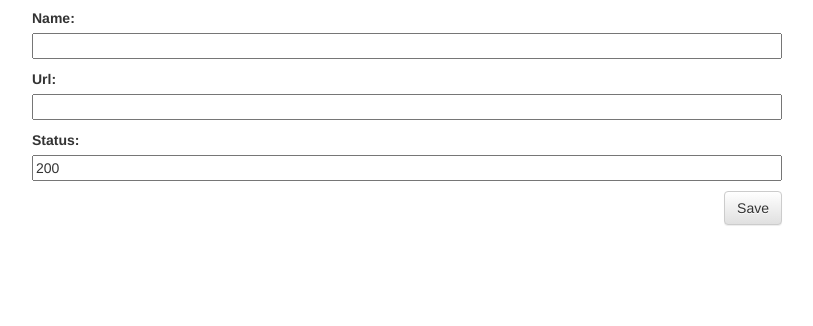
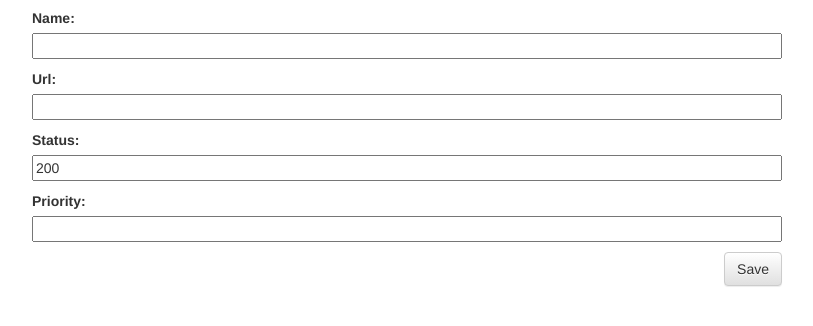
Before and after one commit to KyeongdongSeo/iwanttolink, a Django app: page /site/new/ in a window 1280 px wide. Shown: the part 205-531 px from the top of the page, without its empty margins (23-836 px from the left). Run offline with Django 3.2, Linux system fonts and the light colour scheme; the visitor is signed in with stand-in values (Sample User, id 1); some libraries are stand-ins or nearby versions.

Commit message:
priority

```diff
--- a/api/serializers.py
+++ b/api/serializers.py
@@ -5,4 +5,4 @@ from web.models import Site
 class SiteSerializer(serializers.ModelSerializer):
     class Meta:
         model = Site
-        fields = ('pk', 'name', 'url', 'status',)
+        fields = ('pk', 'name', 'url', 'status', 'priority',)
--- a/api/views.py
+++ b/api/views.py
@@ -1,10 +1,11 @@
 from rest_framework import viewsets
 from rest_framework import permissions
+from django.db.models import Q
 from .serializers import SiteSerializer
 from web.models import Site
 
 
 class SiteViewSet(viewsets.ModelViewSet):
-    queryset = Site.objects.filter(status=200).order_by('?')
+    queryset = Site.objects.filter(status=200).order_by('-priority', '?')
     serializer_class = SiteSerializer
     permission_classes = (permissions.IsAuthenticatedOrReadOnly,)
--- a/web/forms.py
+++ b/web/forms.py
@@ -5,4 +5,4 @@ from .models import Site
 class SiteForm(forms.ModelForm):
     class Meta:
         model = Site
-        fields = ('name', 'url', 'status',)
+        fields = ('name', 'url', 'status', 'priority',)
--- a/web/models.py
+++ b/web/models.py
@@ -7,6 +7,7 @@ class Site(models.Model):
     name = models.CharField(max_length=200)
     url = models.CharField(max_length=200)
     status = models.IntegerField(default=200)
+    priority = models.IntegerField(blank=True, null=True)
     created_date = models.DateTimeField(default=timezone.now)
 
     def __str__(self):
--- a/web/templates/web/site_dead_list.html
+++ b/web/templates/web/site_dead_list.html
@@ -5,7 +5,7 @@
         <div class="post">
             <p class="date">created: {{ site.created_date }}</p>
             <h1><a href="{% url 'site_detail' pk=site.pk %}">{{ site.name }}</a></h1>
-            <p>{{ site.url }} {{ site.status }}</p>
+            <p>{{ site.url }} | {{ site.status }} | {{ site.priority }}</p>
         </div>
     {% empty %}
         <p>There are no dead sites!</p>
--- a/web/templates/web/site_detail.html
+++ b/web/templates/web/site_detail.html
@@ -10,5 +10,6 @@
         </div>
         <p>도메인: {{ site.url }}</p>
         <p>상 태: {{ site.status }}</p>
+        <p>우선순위: {{ site.priority }}</p>
     </div>
 {% endblock %}
--- a/web/templates/web/site_list.html
+++ b/web/templates/web/site_list.html
@@ -7,7 +7,7 @@
                 <p>created: {{ site.created_date }}</p>
             </div>
             <h1><a href="{% url 'site_detail' pk=site.pk %}">{{ site.name }}</a></h1>
-            <p>{{ site.url }} {{ site.status }}</p>
+            <p>{{ site.url }} | {{ site.status }} | {{ site.priority }}</p>
         </div>
     {% endfor %}
 {% endblock %}
```
Also changed, not shown: web/migrations/0002_site_priority.py (added).
